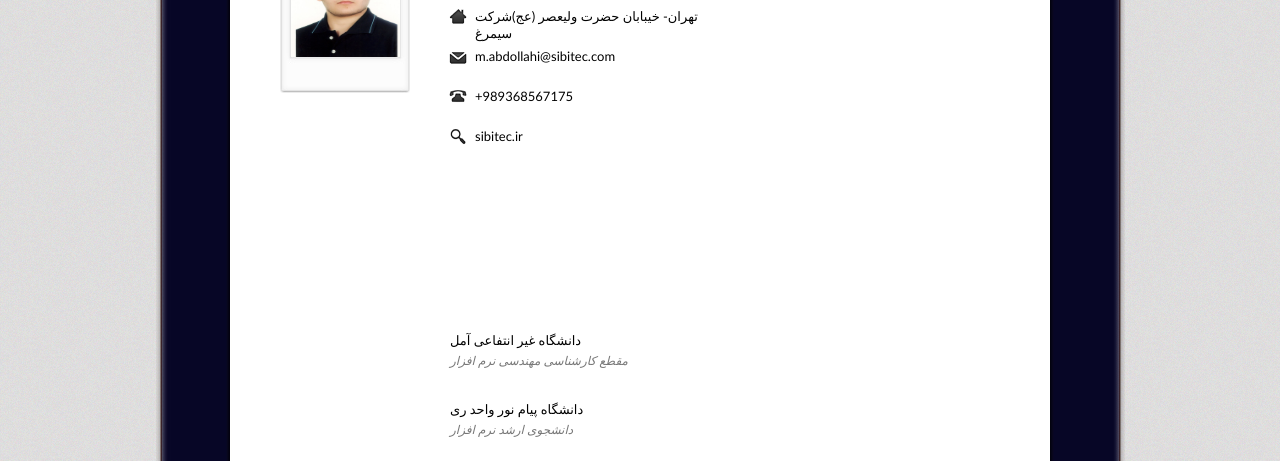
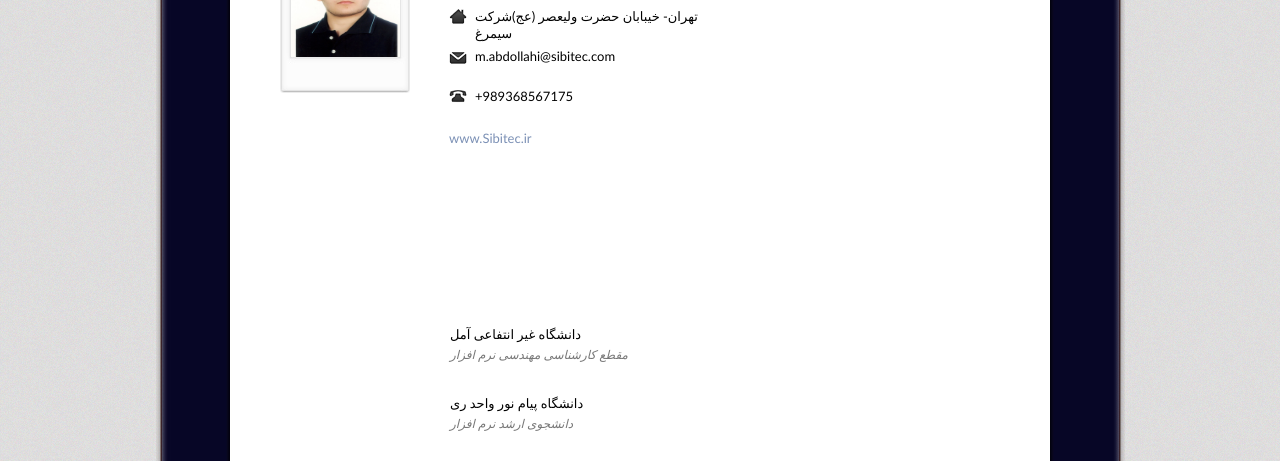
Before and after one commit to makhtech/makhtech.github.io, a plain HTML site: page index.html in a window 1280 px wide. Shown: the part 339-800 px from the top of the page. Drawn offline with Linux system fonts and the light colour scheme.

Commit message:
Update index.html

```diff
--- a/index.html
+++ b/index.html
@@ -47,7 +47,7 @@
             </br>
 		  <li class="tel">+989368567175</li>
               </br>
-		<li class="web">sibitec.ir</li>
+	    <a href="http://Sibitec.ir">www.Sibitec.ir</a>
             </ul>
           </div>
           <!-- End Personal Information -->
```
